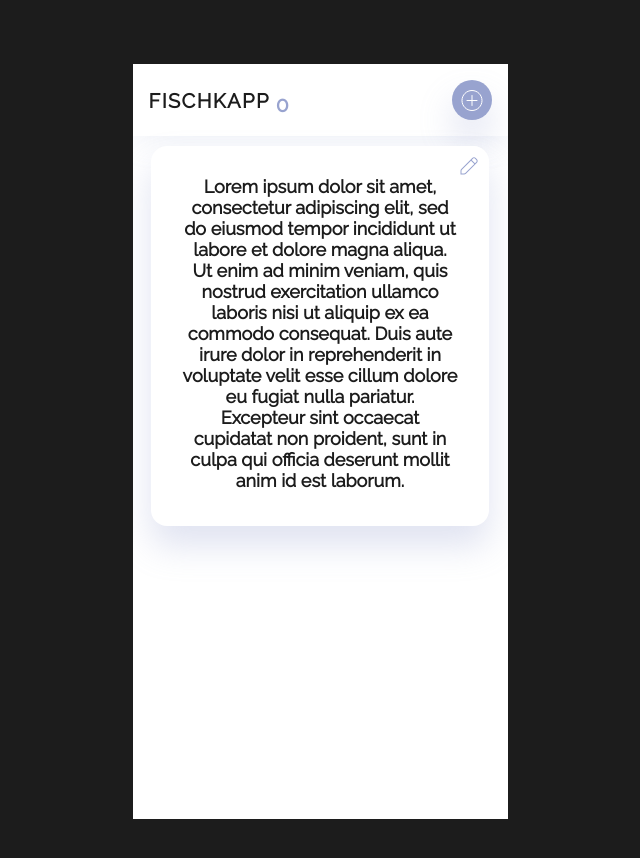
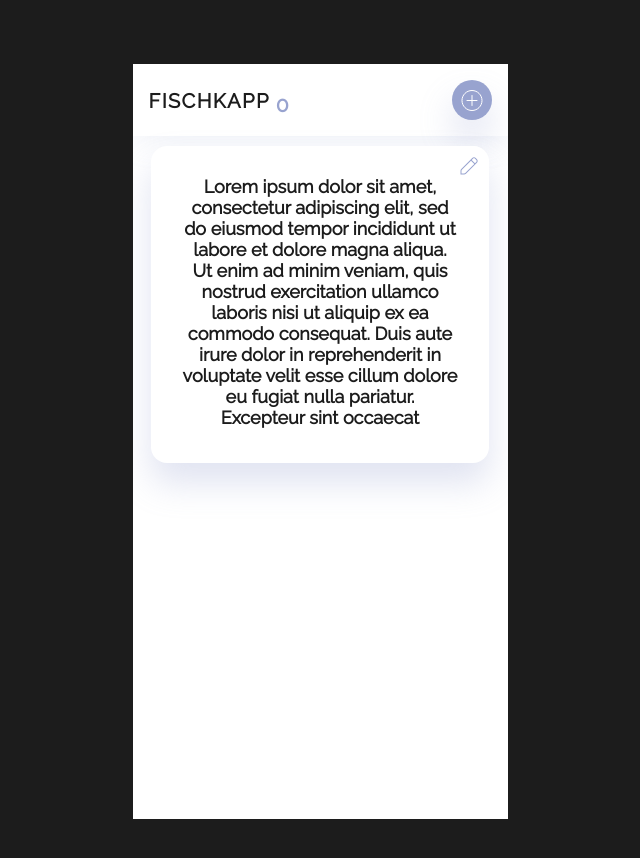
Before and after one commit to nerdbord/fischkapp-lhjevxe9, a React (Vite) app: page / in a window 1280 px wide. Shown: the top 858 px of the page, without its empty margins (320-960 px from the left). Built offline with nearby package versions, Linux system fonts and the light colour scheme.

Commit message:
full working version

```diff
--- a/src/App.tsx
+++ b/src/App.tsx
@@ -7,8 +7,9 @@ function App() {
     <AppContainer>
       <AppHeader onAddCard={() => {}} cardsAmount={0} />
       <CardComponent
-        front="Lorem ipsum"
-        back="Lorem ipsum dolor sit amet, consectetur adipiscing elit, sed do eiusmod tempor incididunt ut labore et dolore magna aliqua. Ut enim ad minim veniam, quis nostrud exercitation ullamco laboris nisi ut aliquip ex ea commodo consequat. Duis aute irure dolor in reprehenderit in voluptate velit esse cillum dolore eu fugiat nulla pariatur. Excepteur sint occaecat cupidatat non proident, sunt in culpa qui officia deserunt mollit anim id est laborum."
+        front="Lorem ipsum dolor sit amet, consectetur adipiscing elit, sed do eiusmod tempor incididunt ut labore et dolore magna aliqua. Ut enim ad minim veniam, quis nostrud exercitation ullamco laboris nisi ut aliquip ex ea commodo consequat. Duis aute irure dolor in reprehenderit in voluptate velit esse cillum dolore eu fugiat nulla pariatur. Excepteur sint occaecat"
+        // back="Lorem ipsum dolor sit amet, consectetur adipiscing elit, sed do eiusmod tempor incididunt ut labore et dolore magna aliqua. Ut enim ad minim veniam, quis nostrud exercitation ullamco laboris nisi ut aliquip ex ea commodo consequat. Duis aute irure dolor in reprehenderit in voluptate velit esse cillum dolore eu fugiat nulla pariatur. Excepteur sint occaecat cupidatat non proident, sunt in culpa qui officia deserunt mollit anim id est laborum."
+        back="Jhon Doe"
       />
     </AppContainer>
   )
--- a/src/components/CardButton.tsx
+++ b/src/components/CardButton.tsx
@@ -3,7 +3,7 @@ import css from './CardButton.module.css'
 interface CardButtonProps {
   text: string
   position: 'left' | 'right'
-  onClick(): void
+  onClick(e?: React.MouseEvent<HTMLButtonElement>): void
 }
 
 export const CardButton = ({ text, position, onClick }: CardButtonProps) => {
--- /dev/null
+++ b/src/components/CardComponent.module.css
@@ -0,0 +1,50 @@
+.backfaceVisible {
+  visibility: visible;
+}
+.backfaceHidden {
+  visibility: hidden;
+}
+.flipped {
+  transform: rotateY(180deg);
+}
+.hidden {
+  opacity: 0;
+}
+.fadeIn h2 {
+  opacity: 1;
+}
+
+.fadeOut h2 {
+  opacity: 0;
+}
+.fadeIn button {
+  opacity: 1;
+}
+.fadeOut button {
+  opacity: 0;
+}
+
+.card {
+  position: relative;
+  transition: transform 1.2s;
+}
+.card h2 {
+  transition: opacity 0.5s linear;
+}
+.card button {
+  transition-property: opacity;
+  transition-duration: 0.3s;
+  transition-delay: 0.1s;
+  cursor: pointer;
+}
+.front,
+.back {
+  position: absolute;
+  top: 0;
+  left: 0;
+  width: 100%;
+}
+
+.back {
+  transform: rotateY(180deg);
+}
--- a/src/components/CardComponent.tsx
+++ b/src/components/CardComponent.tsx
@@ -1,5 +1,6 @@
-import { useState } from 'react'
+import { useState, useRef } from 'react'
 import { CardOneSite } from './CardOneSite'
+import css from './CardComponent.module.css'
 
 interface CardComponentProps {
   front: string
@@ -7,13 +8,55 @@ interface CardComponentProps {
 }
 export const CardComponent = ({ front, back }: CardComponentProps) => {
   const [isFront, setIsFront] = useState(false)
+  const refFront = useRef<HTMLDivElement | null>(null)
+  const refBack = useRef<HTMLDivElement | null>(null)
+
   const handleFlip = () => {
     setIsFront((isFront) => !isFront)
-    console.log(isFront)
+    if (isFront) {
+      if (refBack.current && refFront.current) {
+        refBack.current.classList.add(css.fadeOut)
+        refBack.current.classList.remove(css.fadeIn)
+      }
+      setTimeout(() => {
+        if (refBack.current && refFront.current) {
+          refBack.current.classList.add(css.backfaceHidden)
+          refBack.current.classList.remove(css.backfaceVisible)
+          refFront.current.classList.add(css.backfaceVisible)
+          refFront.current.classList.remove(css.backfaceHidden)
+          refFront.current.classList.remove(css.fadeOut)
+          refFront.current.classList.add(css.fadeIn)
+        }
+      }, 600) //~~half time of css.card transform transition
+    } else {
+      if (refFront.current) {
+        refFront.current.classList.add(css.fadeOut)
+        refFront.current.classList.remove(css.fadeIn)
+      }
+      setTimeout(() => {
+        if (refBack.current && refFront.current) {
+          refFront.current.classList.add(css.backfaceHidden)
+          refFront.current.classList.remove(css.backfaceVisible)
+          refBack.current.classList.remove(css.backfaceHidden)
+          refBack.current.classList.add(css.backfaceVisible)
+          refBack.current.classList.remove(css.fadeOut)
+          refBack.current.classList.add(css.fadeIn)
+          console.log('into abck')
+        }
+      }, 600)
+    }
   }
-  return isFront ? (
-    <CardOneSite onClick={handleFlip} cardText={front} />
-  ) : (
-    <CardOneSite onClick={handleFlip} cardText={back} />
+  return (
+    <div
+      onClick={handleFlip}
+      className={`${css.card} ${isFront ? css.flipped : ''}`}
+    >
+      <div ref={refFront} className={css.front}>
+        <CardOneSite cardText={front} />
+      </div>
+      <div className={`${css.back} ${css.backfaceHidden}`} ref={refBack}>
+        <CardOneSite cardText={back} />
+      </div>
+    </div>
   )
 }
--- a/src/components/CardDefault.tsx
+++ b/src/components/CardDefault.tsx
@@ -3,7 +3,7 @@ import css from './CardDefault.module.css'
 
 interface CardDefaultProps {
   text: string
-  onEditBtnClick(): void
+  onEditBtnClick(e: React.MouseEvent<HTMLButtonElement>): void
 }
 
 export const CardDefault = ({ text, onEditBtnClick }: CardDefaultProps) => {
--- a/src/components/CardEdit.module.css
+++ b/src/components/CardEdit.module.css
@@ -6,6 +6,7 @@
   padding: 16px;
   padding-top: 40px;
   overflow: hidden;
+  cursor: default;
 }
 .editView textarea {
   width: 100%;
--- a/src/components/CardEdit.tsx
+++ b/src/components/CardEdit.tsx
@@ -6,15 +6,13 @@ import css from './CardEdit.module.css'
 
 interface CardEditProps {
   text: string
-  smallText?: string
-  onCancelBtnClick(): void
-  onSaveBtnClick(): void
+  onCancelBtnClick(e: React.MouseEvent<HTMLButtonElement>): void
+  onSaveBtnClick(e: React.MouseEvent<HTMLButtonElement>): void
   onInputChange(e: React.ChangeEvent<HTMLTextAreaElement>): void
 }
 
 export const CardEdit = ({
   text,
-  smallText,
   onSaveBtnClick,
   onCancelBtnClick,
   onInputChange,
@@ -30,9 +28,8 @@ export const CardEdit = ({
     }
   }
   return (
-    <div className={css.editView}>
+    <div className={css.editView} onClick={(e) => e.stopPropagation()}>
       <button className={css.deleteButton}>{<Delete />}</button>
-      <p className={css.smallText}>{smallText}</p>
       <textarea
         ref={textareaRef}
         cols={20}
@@ -42,7 +39,6 @@ export const CardEdit = ({
       />
       <div className={css.buttonsPanel}>
         <CardButton text="Cancel" position="left" onClick={onCancelBtnClick} />
-
         <CardButton text="Save" position="right" onClick={onSaveBtnClick} />
       </div>
     </div>
--- a/src/components/CardOneSite.tsx
+++ b/src/components/CardOneSite.tsx
@@ -1,45 +1,58 @@
-import React, { useState, useRef } from 'react'
+import { useState, useRef, useEffect } from 'react'
 import { CardDefault } from './CardDefault'
 import { CardEdit } from './CardEdit'
 
 interface CardOneSiteProps {
   cardText: string
-  onClick(): void
+  onClick?: React.MouseEventHandler<HTMLDivElement>
+  cssClas?: string
 }
 
-export const CardOneSite = ({ cardText, onClick }: CardOneSiteProps) => {
+export const CardOneSite = ({
+  cardText,
+  cssClas,
+  onClick,
+}: CardOneSiteProps) => {
   const [text, setText] = useState(cardText)
   const [isEditing, setIsEditing] = useState(false)
   const inputRef = useRef('')
 
-  const handleSaveBtn = () => {
+  useEffect(() => {
+    setText(cardText)
+  }, [cardText])
+
+
+  const handleSaveBtn = (e: React.MouseEvent<HTMLButtonElement>) => {
     if (inputRef.current) {
       setText(inputRef.current)
     }
     setIsEditing(false)
+    e.stopPropagation()
+  }
+  const handleCancelBtn = (e: React.MouseEvent<HTMLButtonElement>) => {
+    setIsEditing(false)
+    e.stopPropagation()
+  }
+  const handleInputChange = (e: React.ChangeEvent<HTMLTextAreaElement>) => {
+    if (e.target) {
+      inputRef.current = e.target.value
+    }
+  }
+  const handlePencilBtn = (e: React.MouseEvent<HTMLButtonElement>) => {
+    setIsEditing(true)
+    e.stopPropagation()
   }
 
   return (
-    <div onClick={onClick}>
+    <div onClick={onClick} className={cssClas}>
       {!isEditing ? (
-        <CardDefault
-          text={text}
-          onEditBtnClick={() => {
-            setIsEditing(true)
-          }}
-        />
+        <CardDefault text={text} onEditBtnClick={handlePencilBtn} />
       ) : (
         <CardEdit
           text={text}
-          onCancelBtnClick={() => {
-            setIsEditing(false)
-          }}
+          onCancelBtnClick={handleCancelBtn}
           onSaveBtnClick={handleSaveBtn}
-          onInputChange={(e: React.ChangeEvent<HTMLTextAreaElement>) => {
-            if (e.target) {
-              inputRef.current = e.target.value
-            }
-          }}
+          onInputChange={handleInputChange}
         />
       )}
     </div>
```
Also changed, not shown: .eslintrc.cjs.
